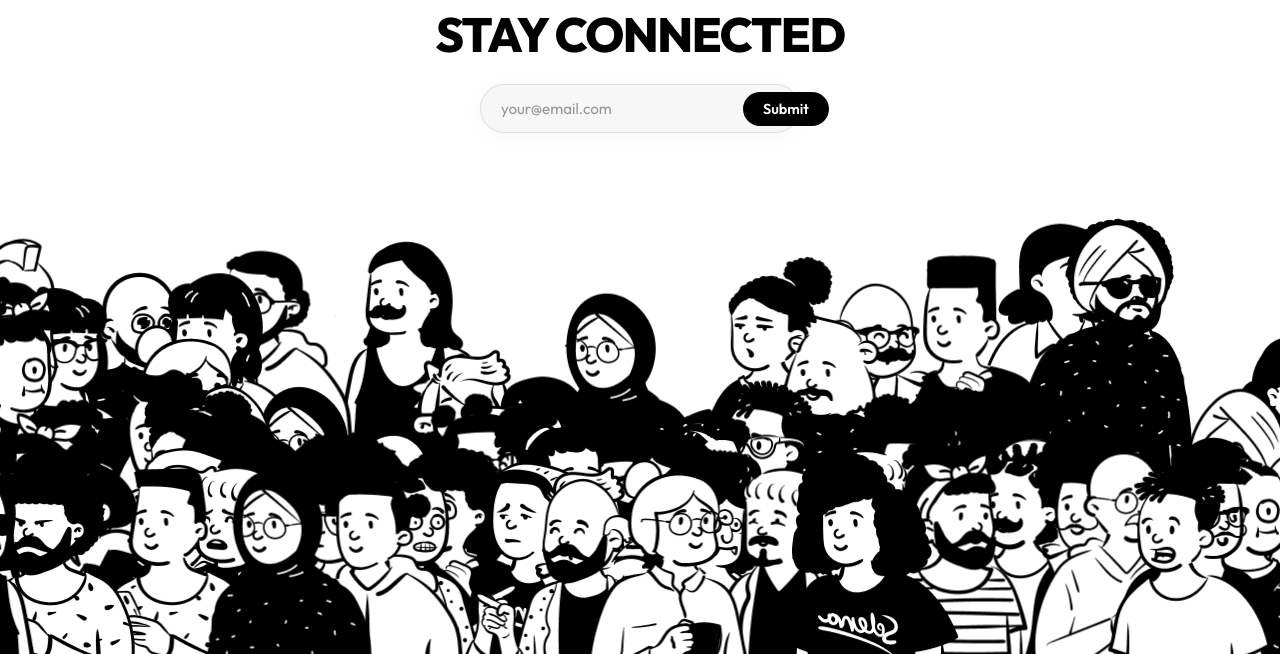
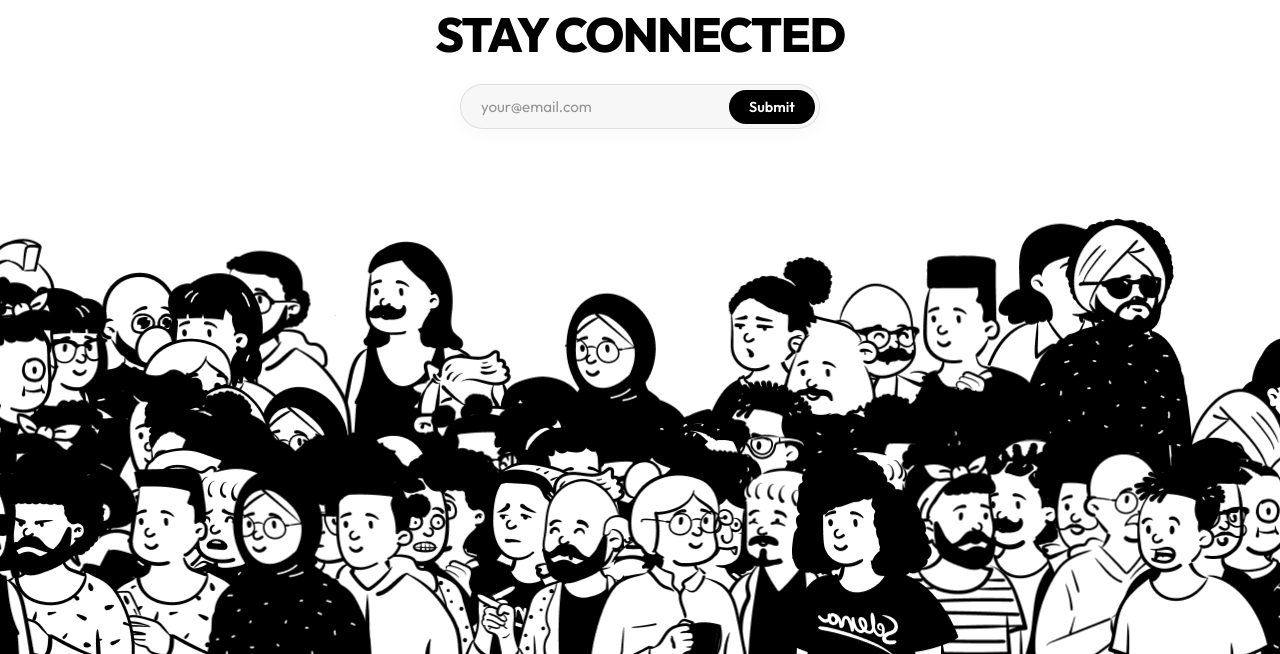
Before and after one commit to Karthikprasadm/MUN, a website built with Vite: page stay-connected.html in a window 1280 px wide. Shown: the part 146-800 px from the top of the page. Built offline with nearby package versions, Linux system fonts and the light colour scheme; animation ran at ten frames a second.

Commit message:
fix: resolve subscription button overflow and improve form alignment on stay-connected page

```diff
--- a/stay-connected.html
+++ b/stay-connected.html
@@ -52,7 +52,7 @@
       border: 1px solid rgba(0, 0, 0, 0.1);
       padding: 4px;
       border-radius: 9999px;
-      width: 320px;
+      width: 360px; /* Increased to 360px for a more spacious layout */
       max-width: 90%;
       margin: 20px auto 0 auto;
       box-shadow: 0 4px 20px rgba(0, 0, 0, 0.03);
@@ -67,9 +67,10 @@
 
     .subscribe-input {
       flex: 1;
+      min-width: 0; /* Prevents flex content from overflowing parent width */
       border: none;
       background: transparent;
-      padding: 10px 16px;
+      padding: 8px 12px 8px 16px;
       font-family: 'Outfit', sans-serif;
       font-size: 0.95rem;
       color: #000000;
```
